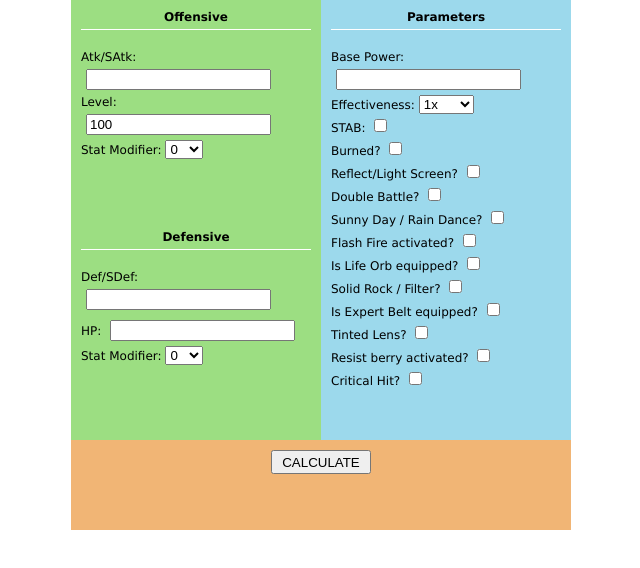
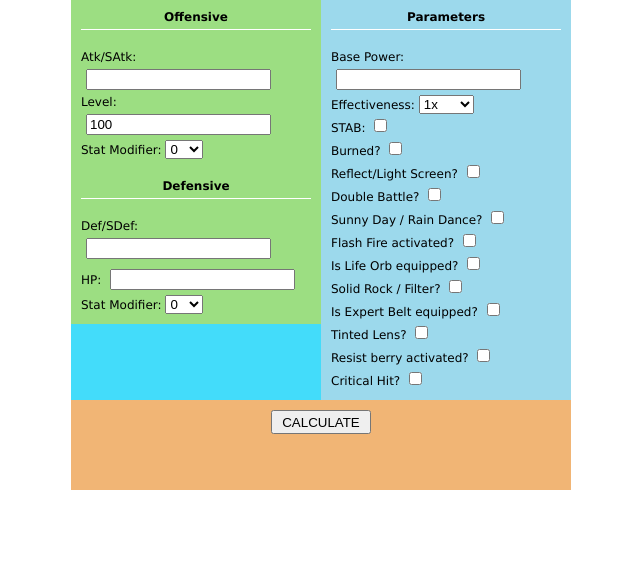
Before and after one commit to LOP-SP/damageCalc, a plain HTML site: page index.html in a window 1280 px wide. Shown: the whole page, without its empty margins (319-959 px from the left). Drawn offline with Linux system fonts and the light colour scheme.

```diff
--- a/src/damagecalc.js
+++ b/src/damagecalc.js
@@ -18,7 +18,7 @@
 	//
 	var pokemonBattle = (function () {
 		var stats = {},
-			results = {};
+				results = {};
 
 		var setPokemonStats = function () {
 			// Get the parameters from the UI
--- a/stylesheet/stylesheet.css
+++ b/stylesheet/stylesheet.css
@@ -40,7 +40,7 @@
 
 #info {
 	width: 100%;
-	height: 245px;
+	/*height: 245px;*/
 }
 
 #info input {
@@ -54,7 +54,7 @@
 #defensive {
 	padding: 10px;
 	width: 230px;
-	height: 200px;
+	/*height: 200px;*/
 	background-color: #9CDE82;
 }
 
@@ -76,7 +76,7 @@
 #parameters {
 	padding: 10px;
 	width: 230px;
-	height: 420px;
+	/*height: 420px;*/
 	background-color: #9CD9EC;
 }
 
```
Also changed, not shown: 1 other file.
